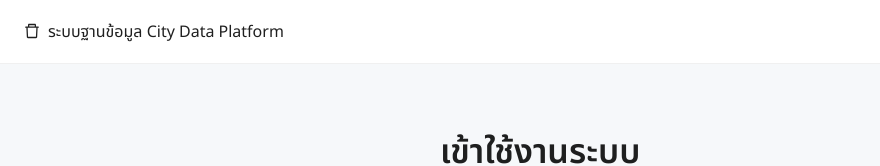
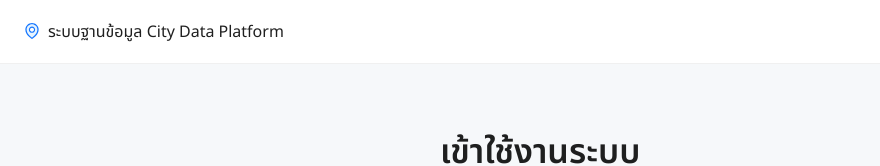
Before and after one commit to Kuangz/cdppao, a React (Vite) app in the folder frontend/: page /login in a window 1280 px wide. Shown: the top 166 px of the page, without its empty margins (0-880 px from the left). Built offline with nearby package versions, Linux system fonts and the light colour scheme; no server answers.

Commit message:
change icon in dashboard

```diff
--- a/frontend/src/components/MainLayout.jsx
+++ b/frontend/src/components/MainLayout.jsx
@@ -1,6 +1,6 @@
 import React from "react";
 import { Layout, Menu, Button, Dropdown, Space } from "antd";
-import { DeleteOutlined, UserOutlined, LogoutOutlined, SettingOutlined, AppstoreAddOutlined } from "@ant-design/icons";
+import { EnvironmentTwoTone, UserOutlined, LogoutOutlined, SettingOutlined, AppstoreAddOutlined } from "@ant-design/icons";
 import { Link, useLocation } from "react-router-dom";
 import { useAuth } from "../contexts/AuthContext";
 const { Header, Content, Footer } = Layout;
@@ -13,7 +13,7 @@ const MainLayout = ({ children }) => {
     const menuItems = [
         {
             key: "/dashboard",
-            icon: <DeleteOutlined />,
+            icon: <EnvironmentTwoTone />,
             label: <Link to="/dashboard">ระบบฐานข้อมูล City Data Platform</Link>,
         },
     ];
```
